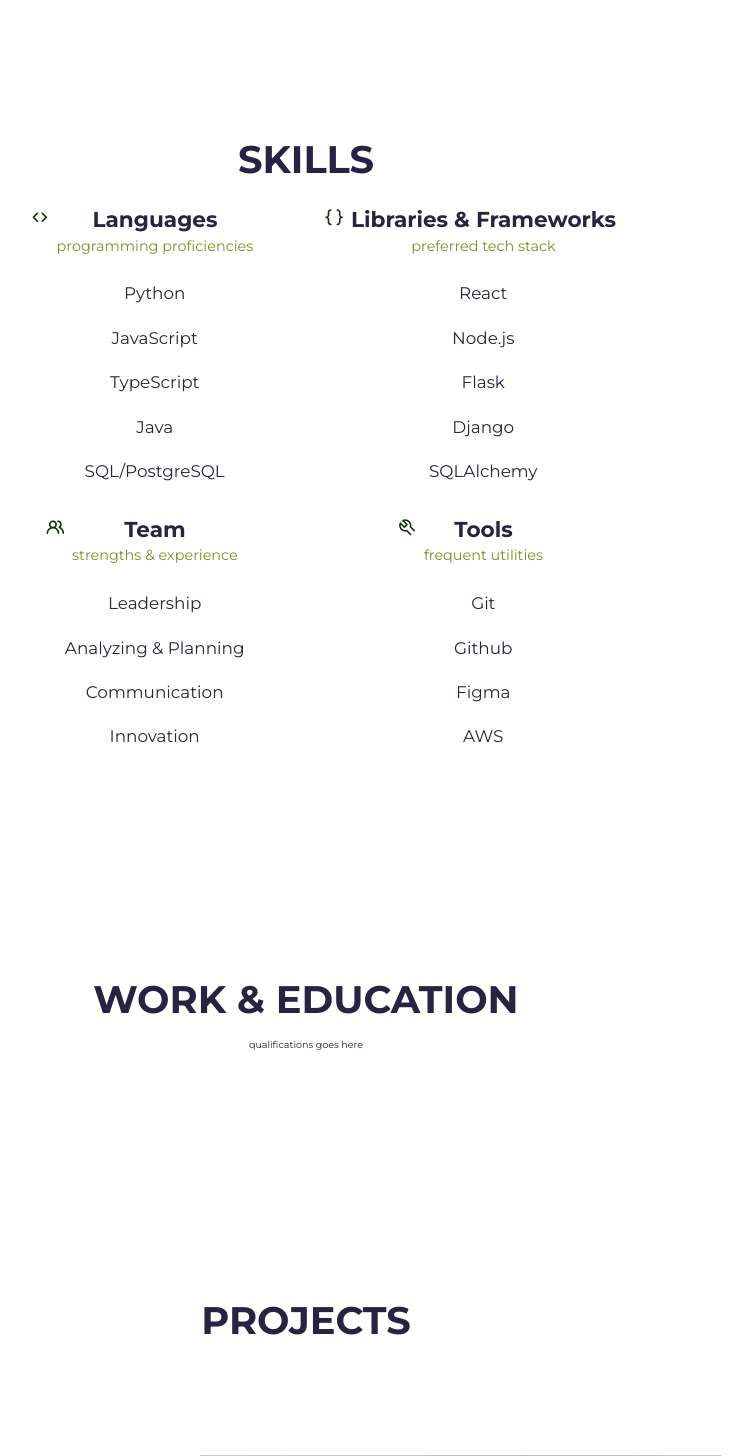
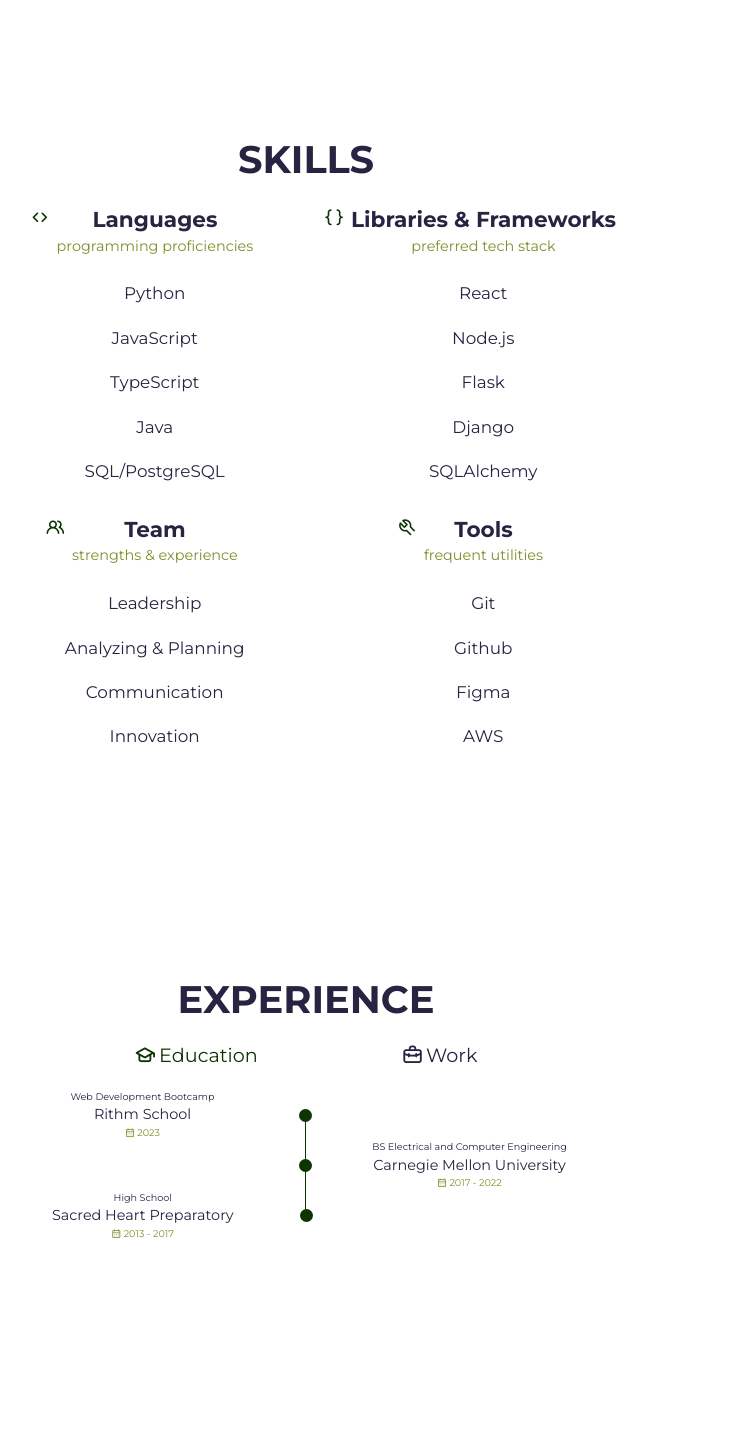
Before and after one commit to gmacfarq/portfolio-website, a Flask app: page / in a window 1280 px wide. Shown: the part 1520-2976 px from the top of the page, without its empty margins (334-1087 px from the left). Run offline with Flask 3, Linux system fonts and the light colour scheme; some libraries are stand-ins or nearby versions.

Commit message:
add experience section

```diff
--- a/static/css/main.css
+++ b/static/css/main.css
@@ -760,7 +760,7 @@
 /*==================== SKILLS ====================*/
 .skills-container {
     font-size: 1.5rem;
-    width:60%;
+    width: 60%;
     row-gap: 0;
     column-gap: 2rem;
     margin-top: 1.5rem;
@@ -776,13 +776,13 @@
 
 @media(max-width: 37.5em) {
     .skills-container {
-        width: 80%;
+        width: 100%;
         font-size: 1.2rem;
     }
 }
 
 
-.skills-content{
+.skills-content {
     margin-bottom: 2.5rem;
     min-width: 25%;
 }
@@ -833,7 +833,7 @@
     font-weight: 500;
 }
 
-#qualifications {
+#experience {
     background-color: transparent;
     color: #272341;
     height: 100%;
@@ -841,8 +841,121 @@
 }
 
 @media(max-width: 75em) {
-    #qualifications {
+    #experience {
         height: 100%;
+    }
+}
+
+.timeline{
+    display:flex;
+    align-items:center;
+}
+
+.experience-container {
+    width: 50%;
+    font-size: 1.5rem;
+}
+
+.experience-tabs {
+    display: flex;
+    justify-content: space-evenly;
+    margin-bottom: 2rem;
+}
+
+.experience-button {
+    font-size: 2rem;
+    font-weight: 500;
+    color: var(--main-color);
+    cursor: pointer;
+    padding:0 1rem 0 1rem;
+}
+
+.experience-button:hover {
+    color: var(--main-color);
+}
+
+.experience-icon {
+    font-size: 2.3rem;
+    margin-right: 0.25rem;
+}
+
+.experience-data {
+    display: grid;
+    grid-template-columns: 1fr max-content 1fr;
+    column-gap: 1.5rem;
+}
+
+.experience-title {
+    font-size: 1rem;
+    font-weight: 500
+}
+
+.experience-subtitle {
+    display: inline-block;
+    max-width: 25rem;
+    font-size: 1.5rem;
+    margin-bottom: var(--mb-1);
+}
+
+.experience-calendar {
+    font-size: 1rem;
+    color: var(--secondary-color);
+}
+
+.experience-circle {
+    display: inline-block;
+    width: 13px;
+    height: 13px;
+    background-color: var(--main-color);
+    border-radius: 50%;
+}
+
+.experience-line {
+    display: block;
+    width: 1px;
+    height: 100%;
+    background-color: var(--main-color);
+    transform: translate(-7px, 30px);
+}
+
+.experience-content {
+    display: block;
+}
+
+.experience-inactive {
+    display: none;
+}
+
+
+
+@media(max-width: 37.5em) {
+    .experience-content {
+        width: 100%;
+    }
+
+    .experience-container {
+        width: 100%;
+    }
+
+    .experience-data {
+        gap: 0.5rem;
+    }
+
+    .experience-sections {
+        display: flex;
+        justify-content: center;
+    }
+
+    .experience-tabs {
+        justify-content: center;
+    }
+
+    .experience-button {
+        margin: 0 1rem;
+    }
+
+    .experience-sections {
+        grid-template-columns: 0.5fr;
     }
 }
 
--- a/static/js/main.js
+++ b/static/js/main.js
@@ -23,6 +23,32 @@
   "max-glare": 0.3,
 });
 
+let education = document.getElementById("education");
+let work = document.getElementById("work");
+let educationheader = document.getElementById("educationheader");
+let workheader = document.getElementById("workheader");
+workheader.style.color = "var(--secondary)";
+educationheader.style.color = "var(--main-color)";
+
+educationheader.addEventListener("click", () => {
+  let condition1 = work.classList.contains("experience-inactive");
+  if (!condition1) {
+    education.classList.remove("experience-inactive");
+    work.classList.add("experience-inactive");
+    workheader.style.color = "var(--secondary)";
+    educationheader.style.color = "var(--main-color)";
+  }
+});
+workheader.addEventListener("click", () => {
+  let condition2 = education.classList.contains("experience-inactive");
+  if (!condition2) {
+    work.classList.remove("experience-inactive");
+    education.classList.add("experience-inactive");
+    educationheader.style.color = "var(--secondary)";
+    workheader.style.color = "var(--main-color)";
+  }
+});
+
 var typed = new Typed(".type", {
   strings: ["a Developer.", "a Designer.", "an Engineer."],
   smartBackspace: true,
--- a/static/js/scrollreveal.js
+++ b/static/js/scrollreveal.js
@@ -56,7 +56,7 @@
 });
 
 /* History Section */
-ScrollReveal().reveal(".qualifications-container", {
+ScrollReveal().reveal(".experience-container", {
   ...defaultProps,
   delay: 600,
   origin: window.innerWidth > 768 ? "right" : "bottom",
--- a/templates/index.html
+++ b/templates/index.html
@@ -36,7 +36,7 @@
         <div class="nav-item"><a href="#">Home</a></div>
         <div class="nav-item"><a href="#about">About</a></div>
         <div class="nav-item"><a href="#skills">Skills</a></div>
-        <div class="nav-item"><a href="#qualifications">Qualifications</a></div>
+        <div class="nav-item"><a href="#experience">Experience</a></div>
         <div class="nav-item"><a href="#projects">Portfolio</a></div>
         <div class="nav-item"><a href="#contact">Contact</a></div>
 
@@ -244,12 +244,126 @@
     </div>
   </section>
 
-  <section id="qualifications">
-    <div class="container">
-      <h2 class="section-title">Work & Education</h2>
-      <div class="qualifications-container">
-        qualifications goes here
-      </div>
+  <section id="experience">
+    <div class="experience-container container">
+      <h2 class="section-title">Experience</h2>
+      <div>
+        <div class="experience-tabs">
+          <div class="experience-button button-flex" id="educationheader">
+            <i class="uil uil-graduation-cap experience-icon"></i>Education
+          </div>
+
+          <div class="experience-button button-flex" id="workheader">
+            <i class="uil uil-briefcase-alt experience-icon"></i>Work
+          </div>
+        </div>
+
+        <div class="experience-sections">
+          <!-- Educational experience -->
+          <div class="experience-content experience-active" data-content id="education">
+            <div class="experience-data">
+              <div>
+                <h3 class="experience-title">Web Development Bootcamp</h3>
+                <span class="experience-subtitle">Rithm School</span>
+                <div class="experience-calendar">
+                  <i class="uil uil-calendar-alt"></i>
+                  2023
+                </div>
+              </div>
+
+              <div class="timeline">
+                <span class="experience-circle"></span>
+                <span class="experience-line"></span>
+              </div>
+            </div>
+
+            <div class="experience-data">
+              <div></div>
+
+              <div class="timeline">
+                <span class="experience-circle"></span>
+                <span class="experience-line"></span>
+              </div>
+
+              <div>
+                <h3 class="experience-title">BS Electrical and Computer Engineering</h3>
+                <span class="experience-subtitle">Carnegie Mellon University</span>
+                <div class="experience-calendar">
+                  <i class="uil uil-calendar-alt"></i>
+                  2017 - 2022
+                </div>
+              </div>
+            </div>
+
+            <div class="experience-data">
+              <div>
+                <h3 class="experience-title">High School</h3>
+                <span class="experience-subtitle">Sacred Heart Preparatory</span>
+                <div class="experience-calendar">
+                  <i class="uil uil-calendar-alt"></i>
+                  2013 - 2017
+                </div>
+              </div>
+              <div class="timeline">
+                <span class="experience-circle"></span>
+              </div>
+            </div>
+
+          </div>
+
+          <!-- Work Experience -->
+          <div class="experience-content experience-inactive" data-content id="work">
+            <div class="experience-data">
+              <div>
+                <h3 class="experience-title">Full Stack Development Intern</h3>
+                <span class="experience-subtitle">Foqal</span>
+                <div class="experience-calendar">
+                  <i class="uil uil-calendar-alt"></i>
+                  2023
+                </div>
+              </div>
+
+              <div class="timeline">
+                <span class="experience-circle"></span>
+                <span class="experience-line"></span>
+              </div>
+            </div>
+
+            <div class="experience-data">
+              <div></div>
+
+              <div class="timeline">
+                <span class="experience-circle"></span>
+                <span class="experience-line"></span>
+              </div>
+
+              <div>
+                <h3 class="experience-title">Teaching Assistant</h3>
+                <span class="experience-subtitle">Carnegie Mellon University</span>
+                <div class="experience-calendar">
+                  <i class="uil uil-calendar-alt"></i>
+                  2019 - 2020
+                </div>
+              </div>
+            </div>
+
+            <div class="experience-data">
+              <div>
+                <h3 class="experience-title">Software Engineer</h3>
+                <span class="experience-subtitle">CERLAB</span>
+                <div class="experience-calendar">
+                  <i class="uil uil-calendar-alt"></i>
+                  2018 - 2019
+                </div>
+              </div>
+
+              <div class="timeline">
+                <span class="experience-circle"></span>
+              </div>
+            </div>
+
+          </div>
+        </div>
     </div>
   </section>
 
@@ -257,7 +371,7 @@
   <section id="projects">
     <div class="container">
       <div class="project-wrapper">
-        <h2 class="section-title">Projects</h2>
+        <h2 class="section-title">Portfolio</h2>
         <div class="portfolio_container container swiper-container swiper mySwiper">
           <div class="swiper-wrapper">
             <!-- Each .row is a project -->
```
